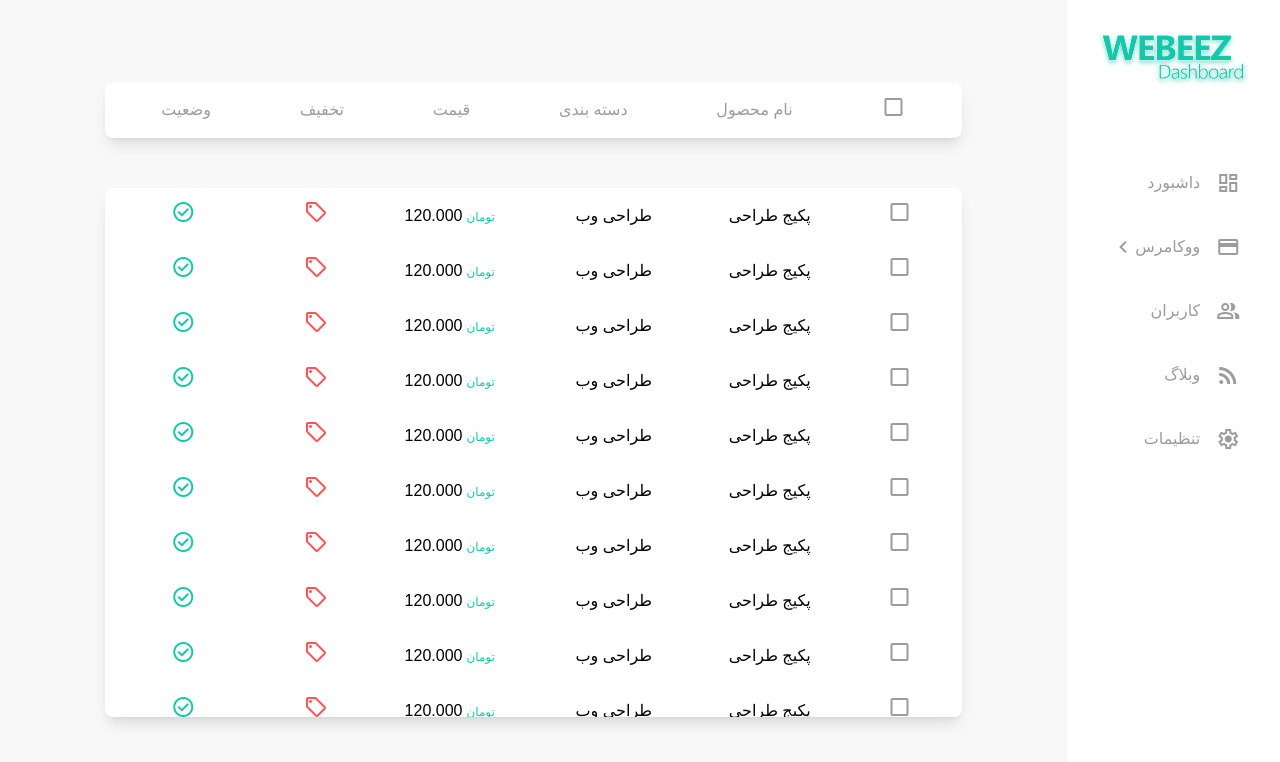
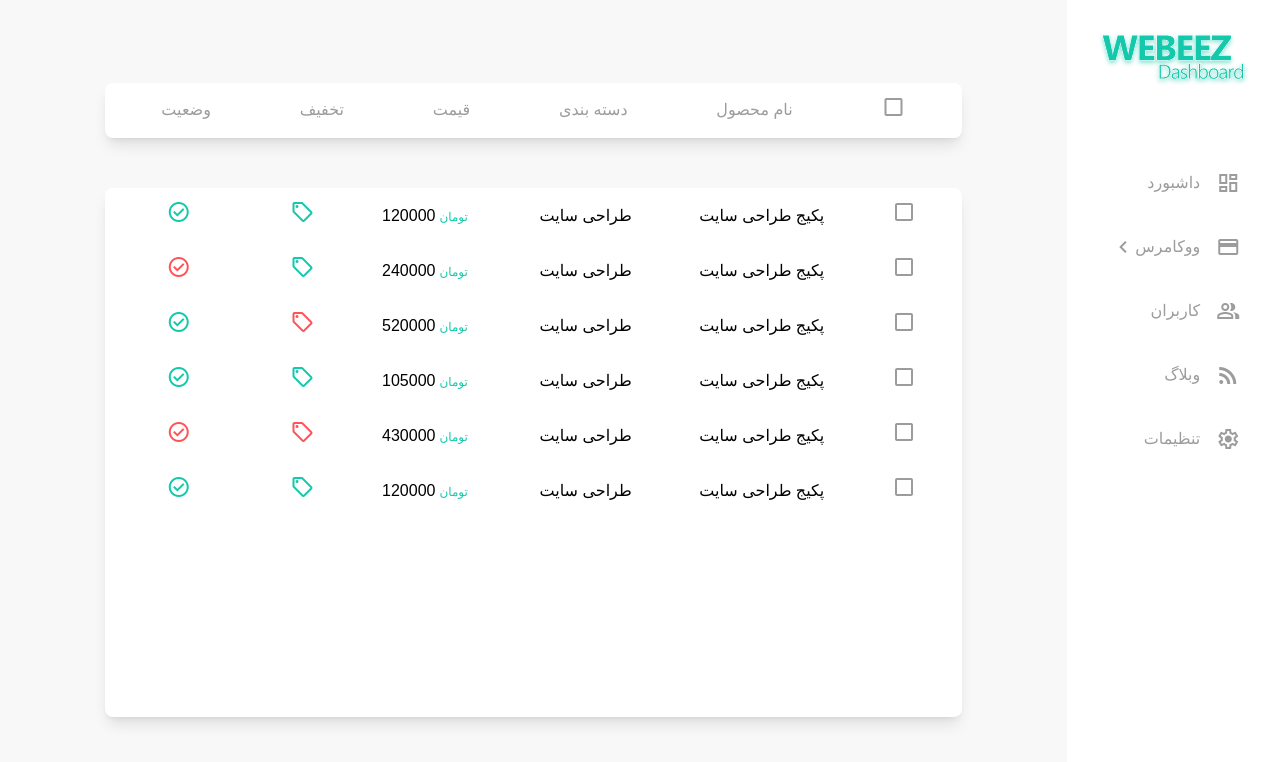
Before and after one commit to Redskullvue/webeez-Dashboard, a Vue app: page /woo/goods in a window 1280 px wide. Shown: the top 762 px of the page. Built offline with nearby package versions, Linux system fonts and the light colour scheme; a small style sheet from the web is missing.

Commit message:
feat : Dynamic Goods Added

```diff
--- a/src/assets/css/output.css
+++ b/src/assets/css/output.css
@@ -546,11 +546,6 @@ video {
   top: 1.5rem;
 }
 
-.mx-2 {
-  margin-left: 0.5rem;
-  margin-right: 0.5rem;
-}
-
 .mx-1 {
   margin-left: 0.25rem;
   margin-right: 0.25rem;
@@ -566,6 +561,14 @@ video {
 
 .ml-12 {
   margin-left: 3rem;
+}
+
+.ml-4 {
+  margin-left: 1rem;
+}
+
+.ml-8 {
+  margin-left: 2rem;
 }
 
 .mr-10 {
@@ -608,18 +611,6 @@ video {
   margin-top: 2rem;
 }
 
-.ml-4 {
-  margin-left: 1rem;
-}
-
-.ml-8 {
-  margin-left: 2rem;
-}
-
-.-mr-4 {
-  margin-right: -1rem;
-}
-
 .flex {
   display: flex;
 }
@@ -636,6 +627,10 @@ video {
   height: 12rem;
 }
 
+.h-5\/6 {
+  height: 83.333333%;
+}
+
 .h-8 {
   height: 2rem;
 }
@@ -646,10 +641,6 @@ video {
 
 .h-screen {
   height: 100vh;
-}
-
-.h-5\/6 {
-  height: 83.333333%;
 }
 
 .w-10\/12 {
@@ -738,10 +729,6 @@ video {
   gap: 1.5rem;
 }
 
-.gap-20 {
-  gap: 5rem;
-}
-
 .self-end {
   align-self: flex-end;
 }
@@ -752,18 +739,6 @@ video {
 
 .overflow-hidden {
   overflow: hidden;
-}
-
-.overflow-scroll {
-  overflow: scroll;
-}
-
-.overflow-y-hidden {
-  overflow-y: hidden;
-}
-
-.overflow-x-scroll {
-  overflow-x: scroll;
 }
 
 .overflow-y-scroll {
@@ -796,11 +771,6 @@ video {
 .bg-white {
   --tw-bg-opacity: 1;
   background-color: rgb(255 255 255 / var(--tw-bg-opacity));
-}
-
-.bg-red {
-  --tw-bg-opacity: 1;
-  background-color: rgb(255 83 88 / var(--tw-bg-opacity));
 }
 
 .p-1 {
@@ -887,11 +857,6 @@ video {
   line-height: 1rem;
 }
 
-.text-lg {
-  font-size: 1.125rem;
-  line-height: 1.75rem;
-}
-
 .font-bold {
   font-weight: 700;
 }
@@ -906,6 +871,11 @@ video {
   color: rgb(156 156 156 / var(--tw-text-opacity));
 }
 
+.text-red {
+  --tw-text-opacity: 1;
+  color: rgb(255 83 88 / var(--tw-text-opacity));
+}
+
 .text-titleText {
   --tw-text-opacity: 1;
   color: rgb(15 19 27 / var(--tw-text-opacity));
@@ -914,11 +884,6 @@ video {
 .text-white {
   --tw-text-opacity: 1;
   color: rgb(255 255 255 / var(--tw-text-opacity));
-}
-
-.text-red {
-  --tw-text-opacity: 1;
-  color: rgb(255 83 88 / var(--tw-text-opacity));
 }
 
 .opacity-20 {
--- a/src/components/allgoods.vue
+++ b/src/components/allgoods.vue
@@ -17,25 +17,40 @@
       class="w-full h-5/6 flex flex-col items-center bg-white rounded-lg shadow-lg overflow-y-scroll"
     >
       <div
+        @click="isSelected = !isSelected"
         class="w-full flex justify-around items-center p-3"
-        v-for="i in 10"
-        :key="i"
+        v-for="product in products"
+        :key="products[product]"
       >
-        <div>
+        <div v-if="!isSelected">
           <span class="material-symbols-outlined text-primaryText">
             check_box_outline_blank
           </span>
         </div>
-        <div>پکیج طراحی</div>
-        <div>طراحی وب</div>
+        <div v-if="isSelected">
+          <span class="material-symbols-outlined text-primaryText">
+            check_box
+          </span>
+        </div>
+        <div>{{ product.name }}</div>
+        <div>{{ product.category }}</div>
         <div>
-          <small class="text-xs text-green mt-8 mx-1">تومان</small>120.000
+          <small class="text-xs text-green mt-8 mx-1">تومان</small
+          >{{ product.price }}
         </div>
         <div>
-          <span class="material-symbols-outlined ml-8 text-red"> sell </span>
+          <span
+            class="material-symbols-outlined ml-8"
+            :class="product.isOff === true ? 'text-green' : 'text-red'"
+          >
+            sell
+          </span>
         </div>
         <div>
-          <span class="material-symbols-outlined ml-4 text-green">
+          <span
+            class="material-symbols-outlined ml-4"
+            :class="product.isPublished === true ? 'text-green' : 'text-red'"
+          >
             check_circle
           </span>
         </div>
@@ -47,5 +62,54 @@
 <script>
 export default {
   name: "allGoods",
+  data() {
+    return {
+      products: [
+        {
+          name: "پکیج طراحی سایت ",
+          category: "طراحی سایت",
+          price: 120000,
+          isOff: true,
+          isPublished: true,
+        },
+        {
+          name: "پکیج طراحی سایت ",
+          category: "طراحی سایت",
+          price: 240000,
+          isOff: true,
+          isPublished: false,
+        },
+        {
+          name: "پکیج طراحی سایت ",
+          category: "طراحی سایت",
+          price: 520000,
+          isOff: false,
+          isPublished: true,
+        },
+        {
+          name: "پکیج طراحی سایت ",
+          category: "طراحی سایت",
+          price: 105000,
+          isOff: true,
+          isPublished: true,
+        },
+        {
+          name: "پکیج طراحی سایت ",
+          category: "طراحی سایت",
+          price: 430000,
+          isOff: false,
+          isPublished: false,
+        },
+        {
+          name: "پکیج طراحی سایت ",
+          category: "طراحی سایت",
+          price: 120000,
+          isOff: true,
+          isPublished: true,
+        },
+      ],
+      isSelected: false,
+    };
+  },
 };
 </script>
```
